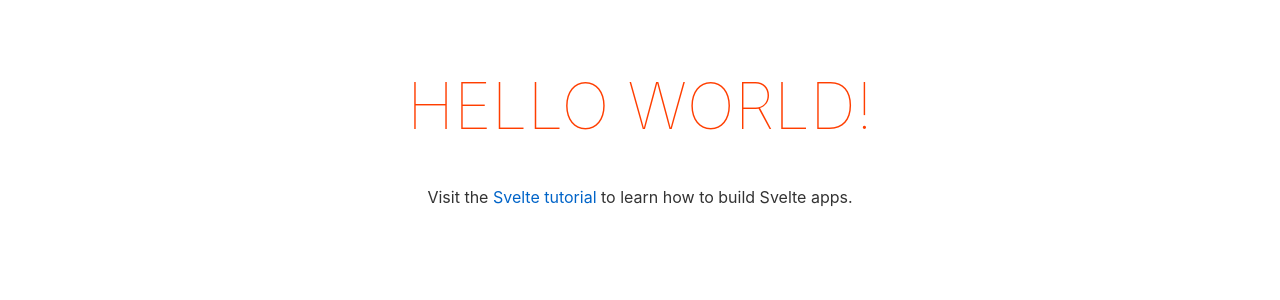
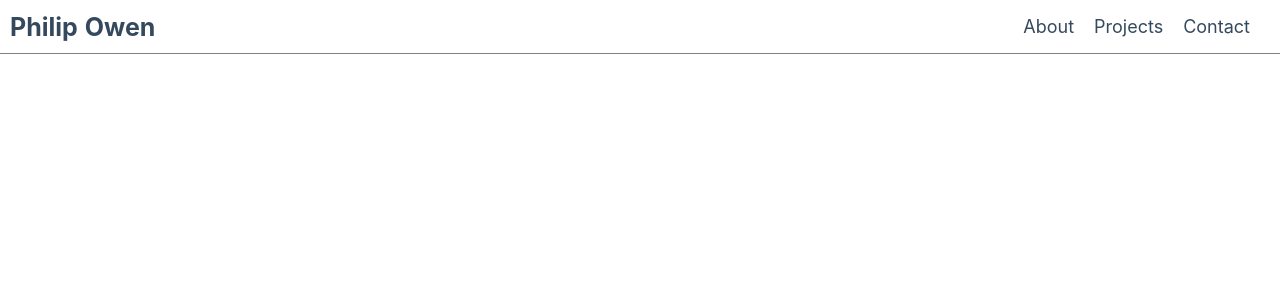
Before and after one commit to Philip-Owen/portfolio, a Svelte app: page / in a window 1280 px wide. Shown: the top 300 px of the page. Built offline with nearby package versions, Linux system fonts and the light colour scheme.

Commit message:
Added global styles, finished navbar, and added smooth scrolling package

```diff
--- a/package.json
+++ b/package.json
@@ -13,7 +13,8 @@
     "rollup-plugin-livereload": "^2.0.0",
     "rollup-plugin-svelte": "^6.0.0",
     "rollup-plugin-terser": "^7.0.0",
-    "svelte": "^3.0.0"
+    "svelte": "^3.0.0",
+    "svelte-scrollto": "^0.2.0"
   },
   "dependencies": {
     "sirv-cli": "^1.0.0"
--- a/public/global.css
+++ b/public/global.css
@@ -1,63 +1,25 @@
-html, body {
-	position: relative;
-	width: 100%;
-	height: 100%;
+html {
+	font-size: 16px;
+	word-spacing: 1px;
+	-ms-text-size-adjust: 100%;
+	-webkit-text-size-adjust: 100%;
+	-moz-osx-font-smoothing: grayscale;
+	-webkit-font-smoothing: antialiased;
+	box-sizing: border-box;
+}
+
+*,
+*:before,
+*:after {
+	box-sizing: border-box;
+	-moz-box-sizing: border-box;
+	-webkit-box-sizing: border-box;
+	-ms-box-sizing: border-box;
 }
 
 body {
-	color: #333;
 	margin: 0;
-	padding: 8px;
-	box-sizing: border-box;
-	font-family: -apple-system, BlinkMacSystemFont, "Segoe UI", Roboto, Oxygen-Sans, Ubuntu, Cantarell, "Helvetica Neue", sans-serif;
+	color: #35495e;
+	font-family: 'Quicksand', 'Source Sans Pro', -apple-system, BlinkMacSystemFont, 'Segoe UI', Roboto, 'Helvetica Neue',
+		Arial, sans-serif;
 }
-
-a {
-	color: rgb(0,100,200);
-	text-decoration: none;
-}
-
-a:hover {
-	text-decoration: underline;
-}
-
-a:visited {
-	color: rgb(0,80,160);
-}
-
-label {
-	display: block;
-}
-
-input, button, select, textarea {
-	font-family: inherit;
-	font-size: inherit;
-	-webkit-padding: 0.4em 0;
-	padding: 0.4em;
-	margin: 0 0 0.5em 0;
-	box-sizing: border-box;
-	border: 1px solid #ccc;
-	border-radius: 2px;
-}
-
-input:disabled {
-	color: #ccc;
-}
-
-button {
-	color: #333;
-	background-color: #f4f4f4;
-	outline: none;
-}
-
-button:disabled {
-	color: #999;
-}
-
-button:not(:disabled):active {
-	background-color: #ddd;
-}
-
-button:focus {
-	border-color: #666;
-}
--- a/src/App.svelte
+++ b/src/App.svelte
@@ -1,30 +1,7 @@
 <script>
-	export let name;
+  import Navbar from "./Navbar.svelte";
 </script>
 
 <main>
-	<h1>Hello {name}!</h1>
-	<p>Visit the <a href="https://svelte.dev/tutorial">Svelte tutorial</a> to learn how to build Svelte apps.</p>
+  <Navbar />
 </main>
-
-<style>
-	main {
-		text-align: center;
-		padding: 1em;
-		max-width: 240px;
-		margin: 0 auto;
-	}
-
-	h1 {
-		color: #ff3e00;
-		text-transform: uppercase;
-		font-size: 4em;
-		font-weight: 100;
-	}
-
-	@media (min-width: 640px) {
-		main {
-			max-width: none;
-		}
-	}
-</style>
--- /dev/null
+++ b/src/Navbar.svelte
@@ -0,0 +1,127 @@
+<script>
+  import * as animateScroll from "svelte-scrollto";
+  let menuToggled = false;
+  function menuToggle() {
+    menuToggled = !menuToggled;
+  }
+  function resetToggle() {
+    menuToggled = false;
+  }
+  function windowResetToggle() {
+    if (window.innerWidth > 768) {
+      menuToggled = false;
+    }
+  }
+</script>
+
+<style>
+  nav {
+    width: 100%;
+    background-color: white;
+    position: fixed;
+    margin-bottom: 10px;
+  }
+  #navbar {
+    display: flex;
+    padding: 0 10px;
+    align-items: center;
+    justify-content: space-between;
+    border-bottom: 1px solid gray;
+  }
+  #logo {
+    padding: 10px 0;
+    font-size: 25px;
+    font-weight: bold;
+  }
+  #logo > a {
+    color: #35495e;
+    text-decoration: none;
+  }
+  ul {
+    list-style: none;
+    display: flex;
+  }
+  li {
+    padding-right: 20px;
+  }
+  li > a {
+    color: #35495e;
+    text-decoration: none;
+    font-size: 18px;
+    cursor: pointer;
+  }
+  #menu-toggle {
+    display: none;
+  }
+  @media (max-width: 768px) {
+    #navbar {
+      flex-direction: column;
+      align-items: stretch;
+    }
+    #navbar > div {
+      display: flex;
+      justify-content: space-between;
+      align-items: center;
+    }
+    #menu-toggle {
+      padding: 4px;
+      cursor: pointer;
+      border-radius: 4px;
+      border: 1px solid black;
+      display: inline;
+      text-decoration: none;
+    }
+    #menu-toggle:hover {
+      border-color: gray;
+    }
+    .toggled {
+      display: none;
+    }
+    ul {
+      padding-inline-start: 0;
+      flex-direction: column;
+    }
+    li {
+      padding-top: 5px;
+    }
+  }
+</style>
+
+<svelte:window on:resize={windowResetToggle} />
+
+<nav>
+  <div id="navbar">
+    <div>
+      <span id="logo" on:click={resetToggle}>
+        <a
+          href="#main"
+          on:click={() => animateScroll.scrollTo({ element: '#main' })}>Philip
+          Owen</a>
+      </span>
+      <div id="menu-toggle" on:click={menuToggle}><span>Menu</span></div>
+    </div>
+    <ul class:toggled={!menuToggled}>
+      <li on:click={resetToggle}>
+        <a
+          href="#about"
+          on:click={() => animateScroll.scrollTo({
+              element: '#about',
+            })}>About</a>
+      </li>
+      <li on:click={resetToggle}>
+        <a
+          href="#projects"
+          on:click={() => animateScroll.scrollTo({
+              element: '#projects',
+            })}>Projects</a>
+      </li>
+      <li on:click={resetToggle}>
+        <a
+          href="#contact"
+          on:click={() => animateScroll.scrollTo({
+              element: '#contact',
+            })}>Contact</a>
+      </li>
+    </ul>
+  </div>
+</nav>
--- a/src/main.js
+++ b/src/main.js
@@ -1,10 +1,7 @@
-import App from './App.svelte';
+import App from "./App.svelte";
 
 const app = new App({
-	target: document.body,
-	props: {
-		name: 'world'
-	}
+  target: document.body,
 });
 
 export default app;
```
Also changed, not shown: 1 other file (tests, documents, lock files or other folders).
